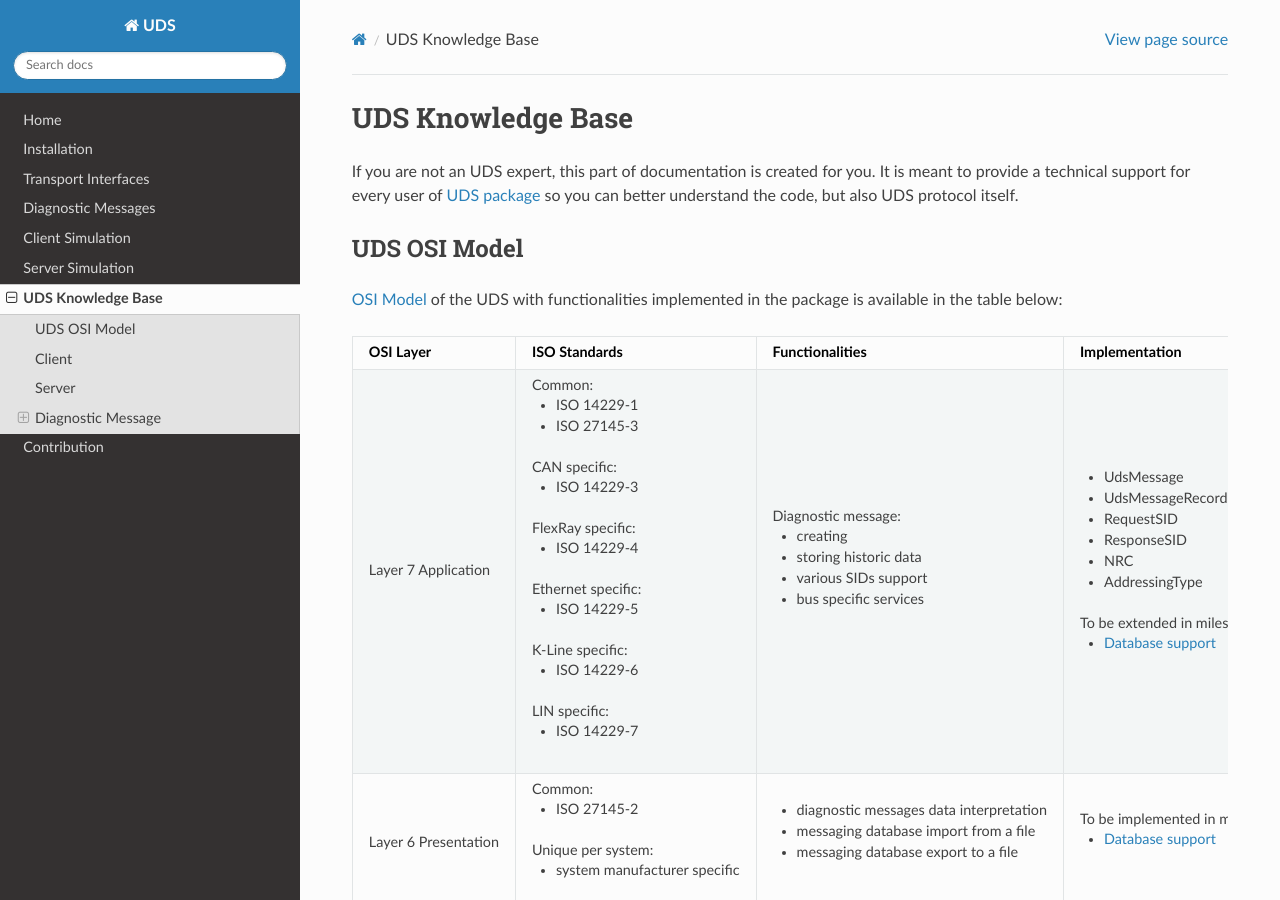
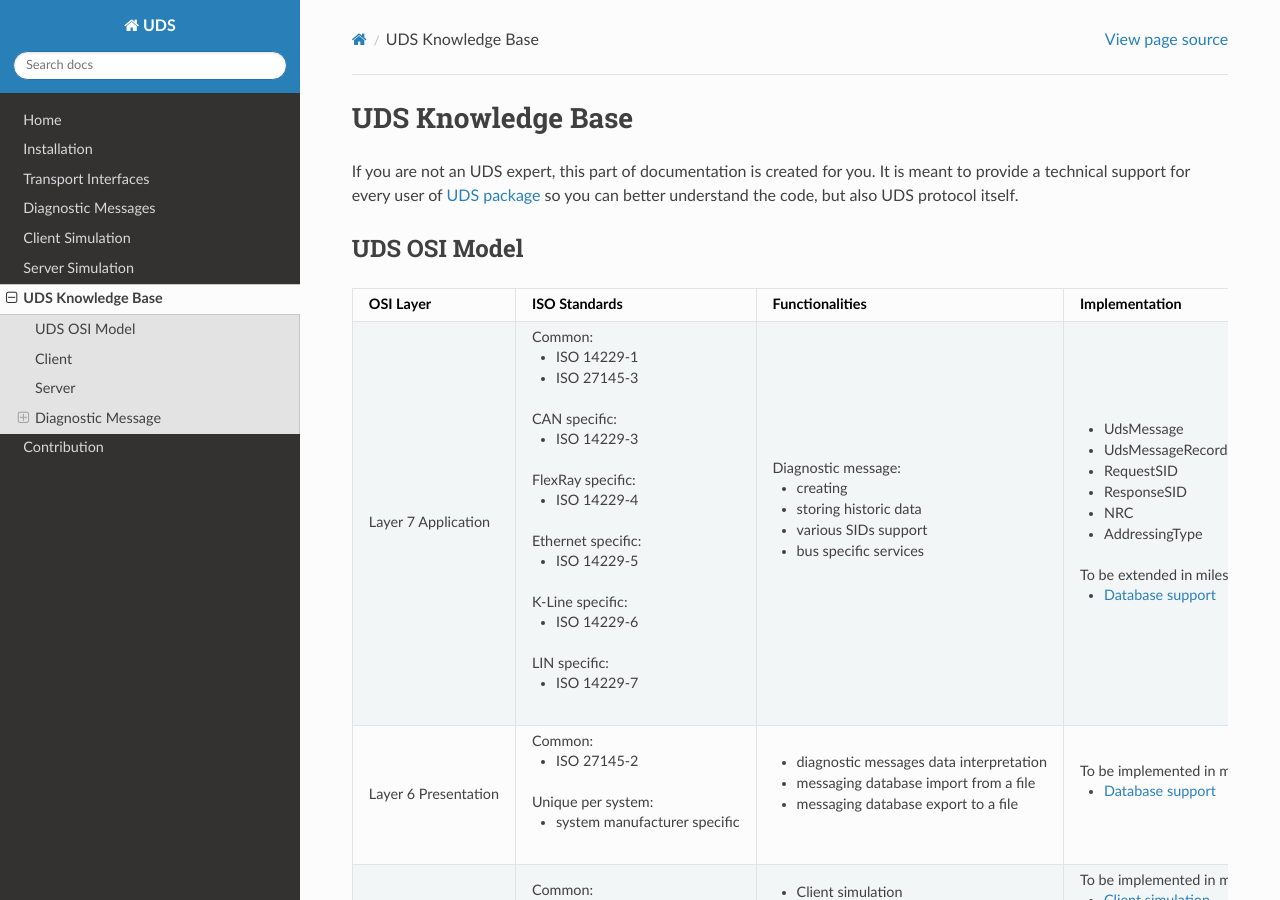
Before and after one commit to mdabrowski1990/uds, a Sphinx documentation site: the page built from docs/source/pages/knowledge_base.rst, in a window 1280 px wide and 900 px high. Built offline with Sphinx 7.4.7 and the Read the Docs theme 2.0.0, drawn with Linux system fonts in a browser that asks for light colours.

Commit message:
Update knowledge_base.rst
Remove useless text.

```diff
--- a/docs/source/pages/knowledge_base.rst
+++ b/docs/source/pages/knowledge_base.rst
@@ -7,9 +7,6 @@ UDS protocol itself.
 
 UDS OSI Model
 -------------
-`OSI Model <https://en.wikipedia.org/wiki/OSI_model>`_ of the UDS with functionalities implemented in the package is
-available in the table below:
-
 +--------------+--------------------------------+-------------------------------------------+-----------------------------------------------------------------------------+
 |   OSI Layer  |          ISO Standards         |              Functionalities              |                                Implementation                               |
 +==============+================================+===========================================+=============================================================================+
```
